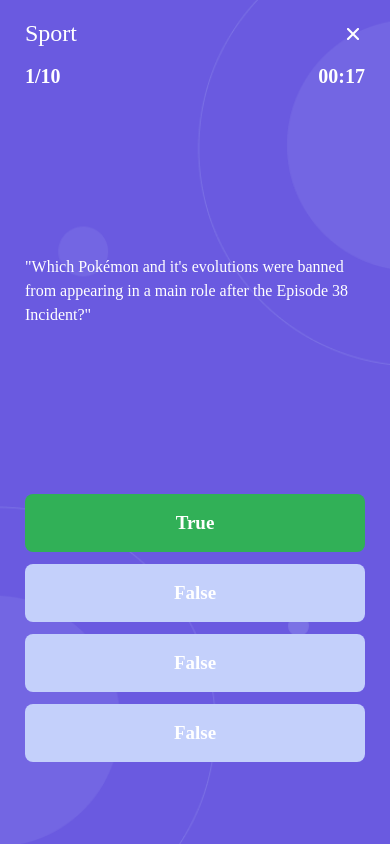
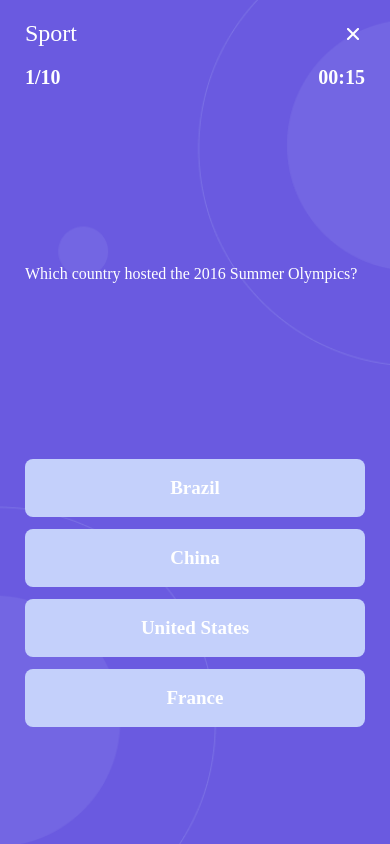
Before and after one commit to eshginfarzali/quizy-react-native-app, a React Native app: screen /Multiple in a window 390 px wide. Built offline with nearby package versions, Linux system fonts and the light colour scheme; what react-native-sqlite-storage would draw is missing.

Commit message:
feat:  Multiple and Truealse screens Finish update and rtk slice add

```diff
--- a/src/components/Timer.tsx
+++ b/src/components/Timer.tsx
@@ -1,36 +1,65 @@
 import React, { useEffect, useState } from 'react';
-import { Text, View } from 'react-native';
+import { StyleSheet, Text, View } from 'react-native';
+import { useDispatch, useSelector } from 'react-redux';
+import { selectDifficulty } from '../redux/features/difficultySlice';
 
 interface TimerProps {
   setStop: (value: boolean) => void;
   questionNumber: number;
-  second: number;
 }
 
-export const Timer: React.FC<TimerProps> = ({ setStop, questionNumber, second }: TimerProps) => {
-  const [timer, setTimer] = useState<number>(second);
+export const Timer: React.FC<TimerProps> = ({ setStop, questionNumber }: TimerProps) => {
+  // const dispatch = useDispatch();
+  const selectedDifficulty = useSelector(selectDifficulty);
+  const [timer, setTimer] = useState<number>(20); // Default value set to 20 seconds
+
+  useEffect(() => {
+    if (selectedDifficulty === 'medium') {
+      setTimer(15);
+    } else if (selectedDifficulty === 'hard') {
+      setTimer(10);
+    }
+  }, [selectedDifficulty]);
 
   useEffect(() => {
     if (timer === 0) {
       setStop(true);
     }
-
     const interval = setInterval(() => {
       setTimer((prev) => prev - 1);
     }, 1000);
+
 
     return () => clearInterval(interval);
   }, [setStop, timer]);
 
   useEffect(() => {
-    setTimer(second);
-  }, [questionNumber, second]);
+    if (selectedDifficulty === 'low') {
+      setTimer(20);
+    } else if (selectedDifficulty === 'medium') {
+      setTimer(15);
+    } else if (selectedDifficulty === 'hard') {
+      setTimer(10);
+    }
+  }, [selectedDifficulty, questionNumber]);
+
+
 
   return (
     <View>
-      <Text>{timer}</Text>
+      <Text style={styles.timerText}>00:{timer < 10 ? `0${timer}` : timer}</Text>
     </View>
   );
 };
 
 export default Timer;
+
+const styles = StyleSheet.create({
+  timerText: {
+    marginTop: 1,
+    fontFamily: 'Rubik',
+    fontSize: 20,
+    fontWeight: '600',
+    color: '#fff',
+  },
+});
--- a/src/data/software-true-false.json
+++ b/src/data/software-true-false.json
@@ -17,7 +17,7 @@
     {
         "id": 4,
         "question": "GitHub is a version control system.",
-        "answer": false
+        "answer": true
     },
     {
         "id": 5,
--- /dev/null
+++ b/src/redux/features/counterSlice.ts
@@ -0,0 +1,26 @@
+
+import { createSlice } from '@reduxjs/toolkit';
+
+interface CorrectAnswersState {
+  count: number;
+}
+
+const initialState: CorrectAnswersState = {
+  count: 0,
+};
+
+const correctAnswersSlice = createSlice({
+  name: 'correctAnswers',
+  initialState,
+  reducers: {
+    incrementCorrectAnswers(state) {
+      state.count += 1;
+    },
+    resetCorrectAnswers(state) {
+      state.count = 0;
+    },
+  },
+});
+
+export const { incrementCorrectAnswers, resetCorrectAnswers } = correctAnswersSlice.actions;
+export default correctAnswersSlice.reducer;
--- a/src/redux/store.ts
+++ b/src/redux/store.ts
@@ -2,11 +2,13 @@ import { configureStore } from '@reduxjs/toolkit'
 
 import categoryReducer from './features/categorySlice';
 import difficultyReducer from './features/difficultySlice';
+import  correctAnswersReducer   from './features/counterSlice';
 
 export const store = configureStore({
   reducer: {
     category: categoryReducer,
     difficulty: difficultyReducer,
+    correctAnswers: correctAnswersReducer ,
   },
 });
 
--- a/src/screens/MultipleScreen.tsx
+++ b/src/screens/MultipleScreen.tsx
@@ -1,22 +1,19 @@
-import React, { useState } from 'react'
+import React, { useEffect, useState } from 'react'
 import { Dimensions, StatusBar, StyleSheet, Text, View, ImageBackground, Image, TouchableOpacity } from 'react-native'
 import { useNavigation } from '@react-navigation/native';
 import { NativeStackNavigationProp } from '@react-navigation/native-stack';
 import { SafeAreaView } from 'react-native-safe-area-context';
-
+import {  useDispatch, useSelector } from 'react-redux';
+import { incrementCorrectAnswers, resetCorrectAnswers } from '../redux/features/counterSlice';
+import {RootState} from '../redux/store'
+import { selectCategory } from '../redux/features/categorySlice';
+import sportQuestions from '../data/Sport.json'
+import softwareQuestions from '../data/Software.json'
+import Timer from '../components/Timer';
 
 const imageBackground = require('../assets/images/background.png');
 const closeIcon = require('../assets/icons/close.png');
-// const category= 'sport';
-// const data = require(`../data/sport.json`);
-// console.log(data)
-// // Assuming 'data' is the array of questions and answers you've logged
-// data.forEach((question: { question: any; answers: any[]; }) => {
-//     console.log(`Question: ${question.question}`);
-//     question.answers.forEach((answer: { text: any; correct: any; }, index: number) => {
-//       console.log(`Answer ${index + 1}: ${answer.text} (Correct: ${answer.correct})`);
-//     });
-//   });
+
 
 
 const windowWidth = Dimensions.get('window').width;
@@ -28,16 +25,80 @@ type RootStackParamList = {
 
 
 };
-type TrueFalseScreenNavigationProp = NativeStackNavigationProp<RootStackParamList, 'TrueFalse'>;
+type MultipleScreenNavigationProp = NativeStackNavigationProp<RootStackParamList, 'TrueFalse'>;
 
 
 export function MultipleScreen() {
     const [selectedAnswer, setSelectedAnswer] = useState<boolean>();
-    const navigation = useNavigation<TrueFalseScreenNavigationProp>();
+    const navigation = useNavigation<MultipleScreenNavigationProp>();
+    const [questionIndex, setQuestionIndex] = useState(0);
+    const [stop, setStop] = useState(false);
+    const [questions, setQuestions] = useState<any[]>([]);
+    const [category, setCategory] = useState('');
+    const selectedCategory = useSelector(selectCategory);
 
-    const goToFinish = () => {
-        navigation.navigate('Finish')
+    const dispatch = useDispatch();
+    const correctAnswersCount = useSelector((state: RootState) => state.correctAnswers.count);
+  useEffect(() => {
+    dispatch(resetCorrectAnswers());
+    if (selectedCategory === 'Sport') {
+      setQuestions(sportQuestions);
+      setCategory('Sport');
+
+    } else if (selectedCategory === 'Software') {
+      setQuestions(softwareQuestions);
+      setCategory('Software');
     }
+    setQuestionIndex(0);
+  }, [selectedCategory]);
+
+  const goToFinish = () => {
+    navigation.navigate('Finish');
+  };
+
+  useEffect(() => {
+
+    if (selectedAnswer !== undefined) {
+      // const correctAnswer = questions[questionIndex].answer;
+
+      if (selectedAnswer === true) {
+        if (questionIndex + 1 < questions.length) {
+          setSelectedAnswer(undefined);
+          setQuestionIndex(questionIndex + 1);
+          dispatch(incrementCorrectAnswers()); // Doğru cevap verildiğinde sayaç artırılıyor
+          setStop(false);
+        } else {
+          navigation.navigate('Finish');
+        }
+      } else {
+        navigation.navigate('Finish');
+      }
+    }
+  }, [selectedAnswer, questionIndex, questions, navigation, dispatch]);
+
+  useEffect(() => {
+    if (selectedAnswer !== undefined) {
+        // const correctAnswer = questions[questionIndex].answers.find((answer: { correct: Boolean; }) => answer.correct)?.correct;
+
+        if (selectedAnswer === true) {
+            if (questionIndex + 1 < questions.length) {
+                setSelectedAnswer(undefined);
+                setQuestionIndex(questionIndex + 1);
+                setStop(false);
+            } else {
+                setStop(true); // Bütün sorular bitince setStop true olacak
+            }
+        } else {
+            setStop(true); // Yanlış cevap verildiğinde setStop true olacak
+        }
+    }
+}, [selectedAnswer, questionIndex, questions]);
+
+useEffect(() => {
+    if (stop) {
+        navigation.navigate('Finish');
+    }
+}, [stop]);
     return (
         <SafeAreaView>
             <View style={styles.container}>
@@ -51,7 +112,9 @@ export function MultipleScreen() {
 
                     <View style={styles.headerContainer}>
                         <View style={styles.categoryContainer}>
-                            <Text style={styles.categoryText}>Sport</Text>
+                            <Text style={styles.categoryText}>
+                            <Text style={styles.categoryText}>{category}</Text>
+                            </Text>
                             <TouchableOpacity
                                 onPress={goToFinish}
                             >
@@ -59,8 +122,8 @@ export function MultipleScreen() {
                             </TouchableOpacity>
                         </View>
                         <View style={styles.timerQuestionContainer}>
-                        <Text style={styles.timerText}>1/10</Text>
-                        <Text style={styles.timerText}>00:17</Text>
+                        <Text style={styles.timerText}>{`${questionIndex + 1}/${questions.length}`}</Text>
+                         <Timer setStop={setStop} questionNumber={questionIndex + 1} />
                         </View>
 
                     </View>
@@ -69,47 +132,30 @@ export function MultipleScreen() {
 
                     <View style={styles.questionContainer}>
                         <Text style={styles.questionText}>
-                        "Which Pok&eacute;mon and it&#039;s evolutions were banned from appearing in a main role after the Episode 38 Incident?"
-
+                        {questions[questionIndex]?.question}
                         </Text>
                     </View>
 
 
                     <View style={styles.answerContainer}>
                     <View style={styles.answerContainer}>
-          <TouchableOpacity
-            style={
-              styles.answerButtonTrue
-            }
-            onPress={() => setSelectedAnswer(true)}
-          >
-            <Text style={styles.answerButtonText}>True</Text>
-          </TouchableOpacity>
-          <TouchableOpacity
-             style={
-                styles.answerButton
-              }
-              onPress={() => setSelectedAnswer(false)}
-          >
-            <Text style={styles.answerButtonText}>False</Text>
-          </TouchableOpacity>
-          <TouchableOpacity
-             style={
-                styles.answerButton
-              }
-              onPress={() => setSelectedAnswer(false)}
-          >
-            <Text style={styles.answerButtonText}>False</Text>
-          </TouchableOpacity>
-          <TouchableOpacity
-             style={
-                styles.answerButton
-              }
-              onPress={() => setSelectedAnswer(false)}
-          >
-            <Text style={styles.answerButtonText}>False</Text>
-          </TouchableOpacity>
-        </View>
+  <View style={styles.answerContainer}>
+    {questions[questionIndex]?.answers.map((answer: { correct: boolean, text: string }, index: number) => (
+      <TouchableOpacity
+        key={index}
+        style={styles.answerButton}
+        onPress={() => setSelectedAnswer(answer.correct)}
+      >
+        <Text style={styles.answerButtonText}>{answer.text}</Text>
+      </TouchableOpacity>
+    ))}
+  </View>
+</View>
+
+
+
+
+
 
                     </View>
                 </ImageBackground>
--- a/src/screens/RankingScreen.tsx
+++ b/src/screens/RankingScreen.tsx
@@ -1,12 +1,13 @@
 import React, { useEffect } from 'react';
-import { useNavigation } from '@react-navigation/native';import { Image, ImageBackground, StyleSheet, View, Dimensions, TouchableOpacity } from 'react-native';
+import { useNavigation } from '@react-navigation/native';import { Image, ImageBackground, StyleSheet, View, Dimensions, TouchableOpacity, Text } from 'react-native';
 import { NativeStackNavigationProp } from '@react-navigation/native-stack';
 
 const windowWidth = Dimensions.get('window').width;
 const windowHeight = Dimensions.get('window').height;
 
 const imageBackground = require('../assets/images/background.png');
-const logoImage = require('../assets/images/logo.png');
+const arrowleft = require('../assets/icons/arrowleft.png');
+const oneTwoThree = require('../assets/images/oneTwoThree.png');
 
 
 type RootStackParamList = {
@@ -34,13 +35,17 @@ export const RankingScreen = () => {
         source={imageBackground}
         style={styles.imageBackground}
       >
-        <View style={styles.logoContainer}>
         <TouchableOpacity
           onPress={goToHome}
         >
-          <Image source={logoImage} style={styles.logo} />
+        <View style={styles.headerContainer}>
+          <Image source={arrowleft} style={styles.leftIcon} />
+          <Text style={styles.headerText}>Rankings</Text>
+        </View>
           </TouchableOpacity>
-        </View>
+          <View style={styles.rankingContainer}>
+          <Image source={oneTwoThree} style={styles.rankingImage} />
+          </View>
       </ImageBackground>
     </View>
   )
@@ -55,16 +60,30 @@ const styles = StyleSheet.create({
     width: windowWidth,
     height: windowHeight,
     resizeMode: 'cover',
+  },
+  headerContainer: {
+    padding:20,
+    flexDirection:'row',
+    alignItems: 'center',
+    gap:10,
+  },
+  leftIcon: {
+  width:30,
+
+  },
+  headerText:{
+fontFamily: 'Rubik',
+fontSize: 24,
+fontWeight: 'bold',
+lineHeight: 36,
+color: '#fff',
+  },
+  rankingContainer:{
+    flexDirection:'row',
     justifyContent: 'center',
-    alignItems: 'center',
+ alignItems: 'center',
   },
-  logoContainer: {
-    position: 'absolute',
-    top: windowHeight / 2 - 75,
-  },
-  logo: {
-    width: 150,
-    height: 150,
-    resizeMode: 'contain',
+  rankingImage:{
+
   },
 });
--- a/src/screens/TrueFalseScreen.tsx
+++ b/src/screens/TrueFalseScreen.tsx
@@ -12,11 +12,16 @@ import {
 import { useNavigation } from '@react-navigation/native';
 import { NativeStackNavigationProp } from '@react-navigation/native-stack';
 import { SafeAreaView } from 'react-native-safe-area-context';
-import {} from '../components/Timer'
+import {  useDispatch, useSelector } from 'react-redux';
+import { incrementCorrectAnswers, resetCorrectAnswers } from '../redux/features/counterSlice';
+import {RootState} from '../redux/store';
+import { Timer } from '../components/Timer';
+// Import your Redux selectors and slices here
+// import { selectDifficulty } from '../redux/features/difficultySlice';
+import { selectCategory } from '../redux/features/categorySlice';
+
 const imageBackground = require('../assets/images/background.png');
 const closeIcon = require('../assets/icons/close.png');
-// const data = require('../data/software-true-false.json');
-// console.log(data)
 
 const windowWidth = Dimensions.get('window').width;
 const windowHeight = Dimensions.get('window').height;
@@ -31,19 +36,64 @@ type TrueFalseScreenNavigationProp = NativeStackNavigationProp<
   'TrueFalse'
 >;
 
+import sportQuestions from '../data/Sport-true-false.json'
+import softwareQuestions from '../data/Software-true-false.json'
+
+
+
+
 export function TrueFalseScreen() {
-  const [selectedAnswer, setSelectedAnswer] = useState<boolean>();
+  const [selectedAnswer, setSelectedAnswer] = useState<boolean | undefined>();
+  const [questionIndex, setQuestionIndex] = useState(0);
+  const [stop, setStop] = useState(false);
+  const [questions, setQuestions] = useState<any[]>([]);
+  const [category, setCategory] = useState('');
+  const navigation = useNavigation<TrueFalseScreenNavigationProp>();
+  const selectedCategory = useSelector(selectCategory);
 
-  const navigation = useNavigation<TrueFalseScreenNavigationProp>();
+  const dispatch = useDispatch();
+  const correctAnswersCount = useSelector((state: RootState) => state.correctAnswers.count);
+
+  useEffect(() => {
+    dispatch(resetCorrectAnswers());
+    if (selectedCategory === 'Sport') {
+      setQuestions(sportQuestions);
+      setCategory('Sport');
+    } else if (selectedCategory === 'Software') {
+      setQuestions(softwareQuestions);
+      setCategory('Software');
+    }
+    setQuestionIndex(0);
+  }, [selectedCategory]);
 
   const goToFinish = () => {
     navigation.navigate('Finish');
   };
+
   useEffect(() => {
-    // This effect will run every time `selectedAnswer` changes
-    console.log(selectedAnswer);
-    // You can perform additional actions here based on the selected answer
-  }, [selectedAnswer]);
+    if (selectedAnswer !== undefined) {
+      const correctAnswer = questions[questionIndex].answer;
+
+      if (selectedAnswer === correctAnswer) {
+        if (questionIndex + 1 < questions.length) {
+          setSelectedAnswer(undefined);
+          setQuestionIndex(questionIndex + 1);
+          dispatch(incrementCorrectAnswers());
+          setStop(false);
+        } else {
+          navigation.navigate('Finish');
+        }
+      } else {
+        navigation.navigate('Finish');
+      }
+    }
+  }, [selectedAnswer, questionIndex, questions, navigation, dispatch]);
+
+  useEffect(() => {
+    if (stop) {
+      navigation.navigate('Finish');
+    }
+  }, [stop, navigation]);
 
   return (
     <SafeAreaView style={styles.container}>
@@ -51,35 +101,35 @@ export function TrueFalseScreen() {
       <ImageBackground source={imageBackground} style={styles.imageBackground}>
         <View style={styles.headerContainer}>
           <View style={styles.categoryContainer}>
-            <Text style={styles.categoryText}>Sport</Text>
+            <Text style={styles.categoryText}>{category}</Text>
             <TouchableOpacity onPress={goToFinish}>
               <Image source={closeIcon} />
             </TouchableOpacity>
           </View>
           <View style={styles.timerQuestionContainer}>
-            <Text style={styles.timerText}>1/10</Text>
-            <Text style={styles.timerText}>00:17</Text>
+            <Text style={styles.timerText}>{`${questionIndex + 1}/${questions.length}`}</Text>
+            <Timer setStop={setStop} questionNumber={questionIndex + 1} />
           </View>
         </View>
         <View style={styles.questionContainer}>
           <Text style={styles.questionText}>
-            "Which Pokémon and its evolutions were banned from appearing in a main role after the Episode 38 Incident?"
+            {questions[questionIndex]?.question}
           </Text>
         </View>
         <View style={styles.answerContainer}>
           <TouchableOpacity
-            style={
-              styles.answerButtonTrue
-            }
-            onPress={() => setSelectedAnswer(true)}
+            style={styles.answerButtonTrue}
+            onPress={() => {
+              setSelectedAnswer(true);
+            }}
           >
             <Text style={styles.answerButtonText}>True</Text>
           </TouchableOpacity>
           <TouchableOpacity
-             style={
-                styles.answerButtonFalse
-              }
-              onPress={() => setSelectedAnswer(false)}
+            style={styles.answerButtonFalse}
+            onPress={() => {
+              setSelectedAnswer(false);
+            }}
           >
             <Text style={styles.answerButtonText}>False</Text>
           </TouchableOpacity>
@@ -141,29 +191,24 @@ const styles = StyleSheet.create({
   },
   answerContainer: {
     width: 340,
-    flexDirection:'row',
-    paddingBottom:35,
-    justifyContent:'space-between',
+    flexDirection: 'row',
+    paddingBottom: 35,
+    justifyContent: 'space-between',
   },
   answerButtonFalse: {
     borderRadius: 8,
-    paddingVertical:18,
+    paddingVertical: 18,
     paddingHorizontal: 60,
     marginBottom: 12,
     backgroundColor: '#FD3654',
-
   },
   answerButtonTrue: {
-
     borderRadius: 8,
-    paddingVertical:18,
+    paddingVertical: 18,
     paddingHorizontal: 62,
     marginBottom: 12,
     backgroundColor: '#31B057',
-
-
   },
-
   answerButtonText: {
     fontFamily: 'Poppins',
     fontSize: 19,
```
Also changed, not shown: src/screens/FinishScreen.tsx (+19 -11 lines), src/screens/HomeScreen.tsx (+11 -6 lines), src/assets/icons/arrowleft.png (added), src/assets/images/oneTwoThree.png (added).
